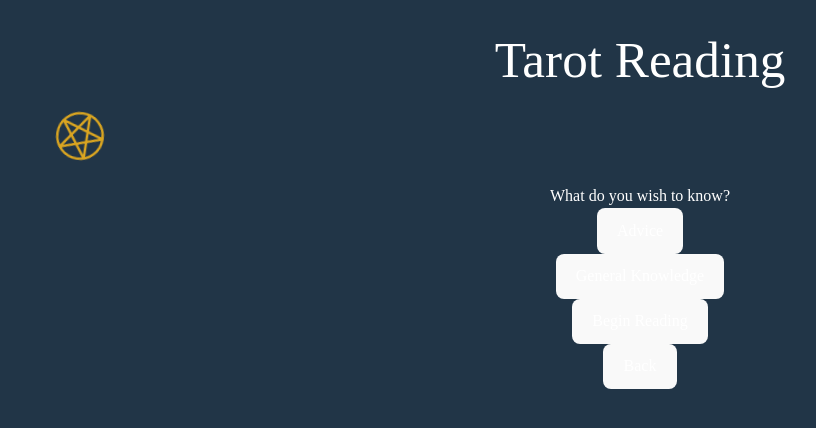
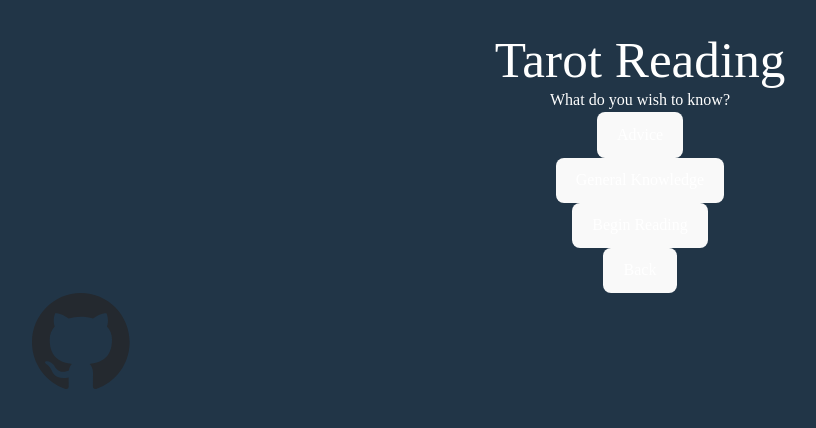
Before and after one commit to sperrow/tarot-reader, a React (Vite) app: page / in a window 1280 px wide. Shown: the top 428 px of the page, without its empty margins (0-816 px from the left). Built offline with nearby package versions, Linux system fonts and the light colour scheme; a web font is replaced by a local one.

Commit message:
add github link

```diff
--- a/src/App.tsx
+++ b/src/App.tsx
@@ -1,19 +1,23 @@
-import pentacle from './assets/pentacle.svg';
 import './App.css';
+import github from './assets/github-mark.svg';
 import TarotController from './TarotController.tsx';
 
 function App() {
     return (
         <>
             <header className="flex flex-col items-center justify-center">
-                <div>
+                <div className="text-4xl mb-8">
                     <h1>Tarot Reading</h1>
                 </div>
-                <img src={pentacle} className="logo" alt="pentacle" />
             </header>
-            <main>
+            <main className="pb-16">
                 <TarotController></TarotController>
             </main>
+            <footer className="absolute bottom-0 left-0 w-full pb-8 flex justify-center align-end">
+                <a href="https://github.com/sperrow/tarot-reader" target="_blank">
+                    <img src={github} alt="github" className="w-5" />
+                </a>
+            </footer>
         </>
     );
 }
```
Also changed, not shown: src/assets/github-mark.svg (added).
